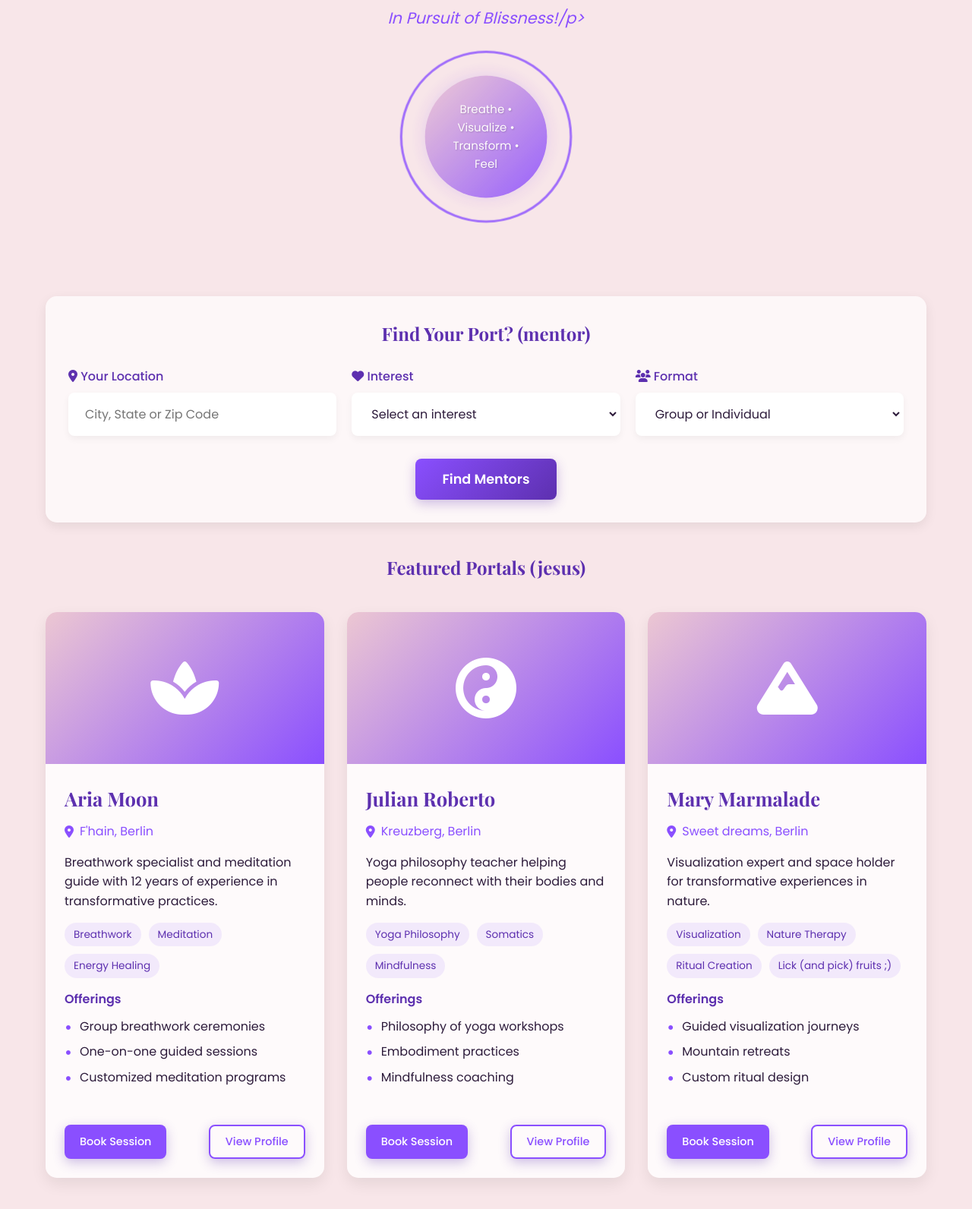
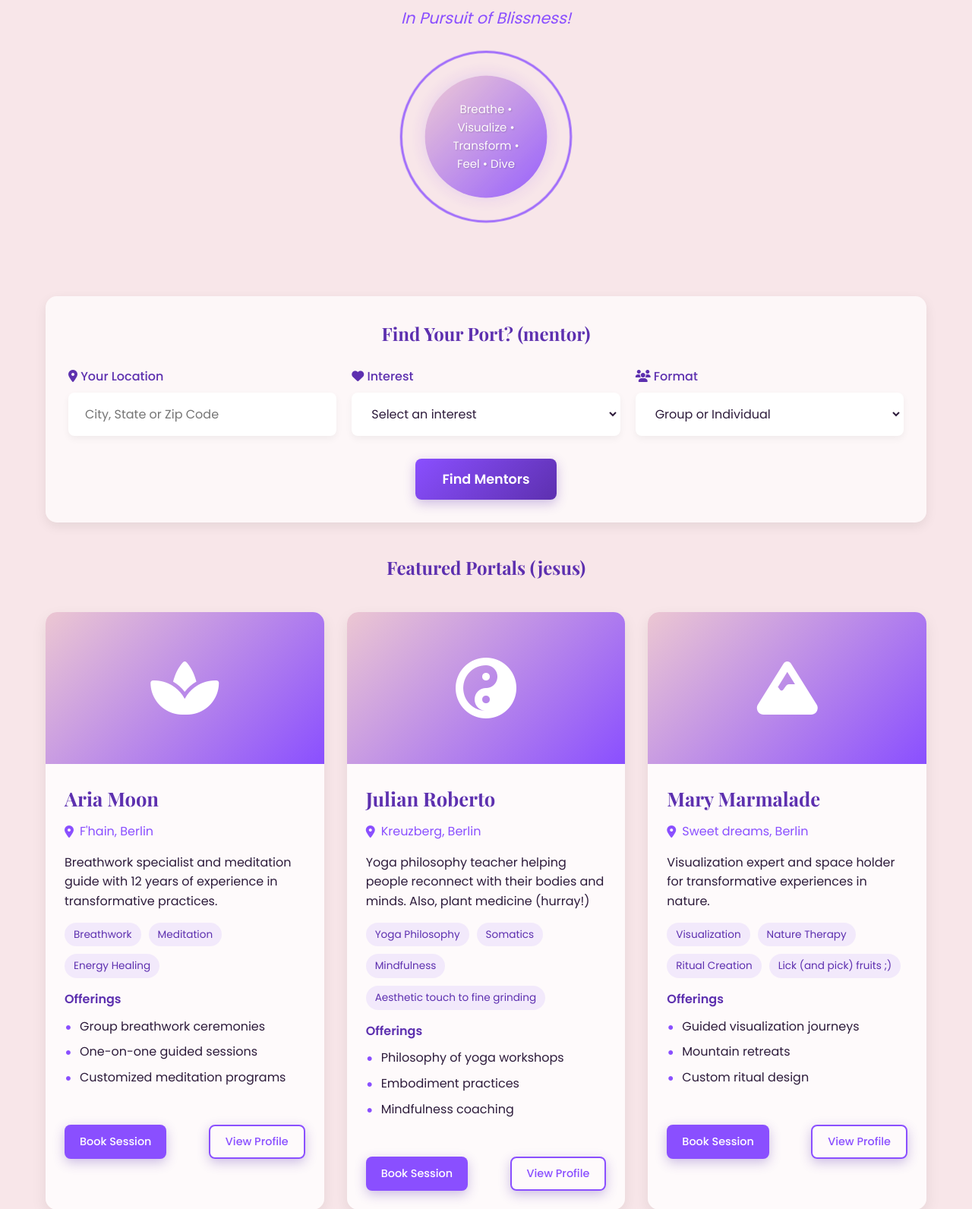
Before and after one commit to thecasualsage/thecasualsage.github.io, a plain HTML site: page index.html in a window 1280 px wide. Shown: the part 143-1735 px from the top of the page at 76% size. Drawn offline with nearby package versions, Linux system fonts and the light colour scheme; a web font is replaced by a local one.

Commit message:
Update index.html

```diff
--- a/index.html
+++ b/index.html
@@ -3,7 +3,7 @@
 <head>
     <meta charset="UTF-8">
     <meta name="viewport" content="width=device-width, initial-scale=1.0">
-    <title>Vedanta Wisdom | Find Your Spiritual Mentor</title>
+    <title>The Casual Sage | In the pursuit of Blissness</title>
     <link rel="stylesheet" href="https://cdnjs.cloudflare.com/ajax/libs/font-awesome/6.4.0/css/all.min.css">
     <style>
         @import url('https://fonts.googleapis.com/css2?family=Playfair+Display:ital,wght@0,400;0,700;1,400&family=Poppins:wght@300;400;500;600&display=swap');
@@ -392,20 +392,20 @@
 
         <header>
             <h1 class="logo">The Casual Sage</h1>
-            <p class="tagline">In Pursuit of Blissness!/p>
+            <p class="tagline"> In Pursuit of Blissness! </p>
 
             <div class="circle-container">
                 <div class="outer-circle"></div>
                 <div class="inner-circle">
                     <div class="inner-circle-content">
-                        <p>Breathe • Visualize • Transform • Feel</p>
+                        <p> Breathe • Visualize • Transform • Feel  • Dive </p>
                     </div>
                 </div>
             </div>
         </header>
 
         <section class="search-section">
-            <h2>Find Your Port? (mentor) </h2>
+            <h2> Find Your Port? (mentor) </h2>
             <div class="search-form">
                 <div class="form-group">
                     <label for="location"><i class="fas fa-map-marker-alt"></i> Your Location</label>
@@ -488,12 +488,14 @@
                         <div class="mentor-location">
                             <i class="fas fa-map-marker-alt"></i> Kreuzberg, Berlin
                         </div>
-                        <p>Yoga philosophy teacher helping people reconnect with their bodies and minds.</p>
+                        <p>Yoga philosophy teacher helping people reconnect with their bodies and minds. Also, plant medicine (hurray!) </p>
 
                         <div class="mentor-skills">
                             <span class="skill">Yoga Philosophy</span>
                             <span class="skill">Somatics</span>
                             <span class="skill">Mindfulness</span>
+                            <span class="skill">Aesthetic touch to fine grinding</span>
+
                         </div>
 
                         <div class="mentor-offerings">
```
